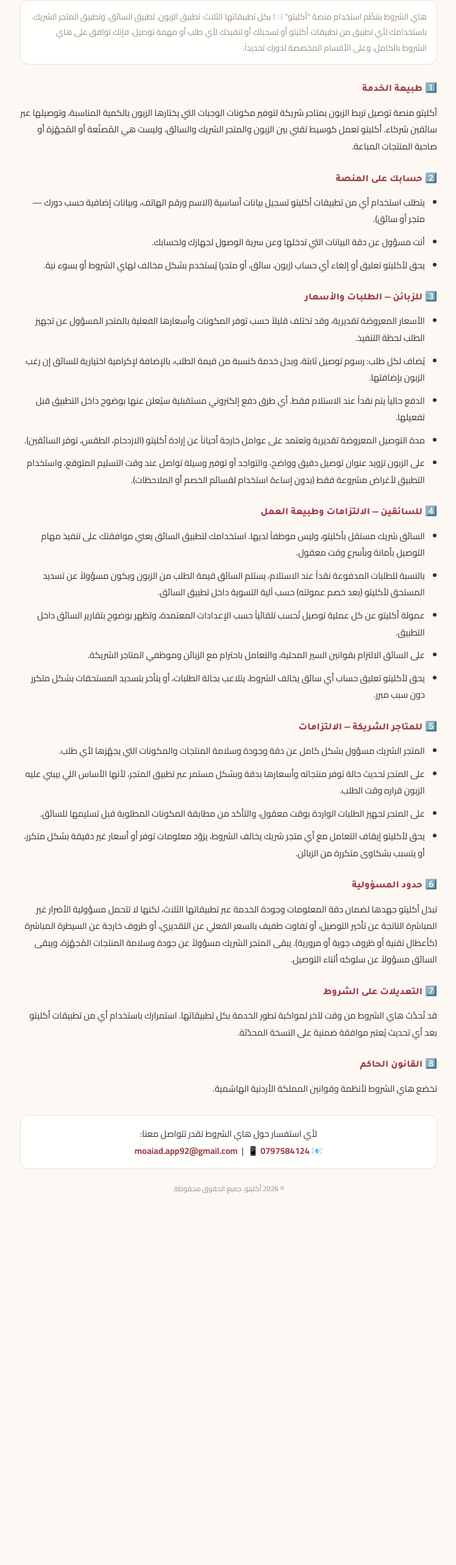
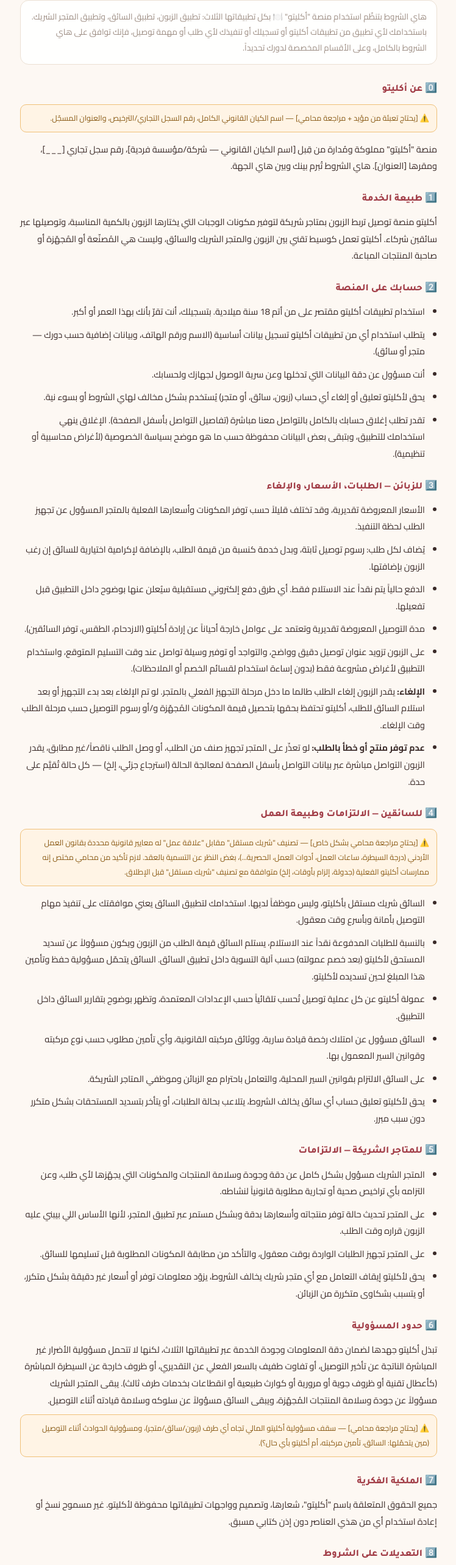
Before and after one commit to moayyad44/akalito, a plain HTML site: page akleto-terms.html in a window 1280 px wide. Shown: the part 194-2760 px from the top of the page at 61% size, without its empty margins (265-1013 px from the left). Before the commit the page ends 2235 px from the top, so only its background shows below. Drawn offline with Linux system fonts and the light colour scheme.

Commit message:
مسودة موسّعة لصفحتي الشروط والخصوصية تحضيراً للمراجعة القانونية — تغطي ثغرات (سن الاستخدام، تصنيف السائقين، مزوّدو خدمة خارجيين، حقوق البيانات، إلخ)

```diff
--- a/akleto-terms.html
+++ b/akleto-terms.html
@@ -52,6 +52,7 @@
   }
   .contact-box a { color: var(--primary); font-weight:700; text-decoration:none; }
   .footer-note { font-size:11.5px; color: var(--text30); text-align:center; margin-top:22px; }
+  .legal-flag { background:#FFF4E5; border:1px solid #F0C078; border-radius:10px; padding:10px 12px; font-size:12.5px; color:#8A5A15; margin:8px 0 14px; }
 </style>
 </head>
 <body>
@@ -62,7 +63,7 @@
   </div>
 
   <div class="content">
-    <div class="updated">آخر تحديث: أغسطس 2026</div>
+    <div class="updated">آخر تحديث: 20 أغسطس 2026 (مسودة تحضيرية — بانتظار مراجعة محامي)</div>
 
     <div class="role-tabs">
       <span class="role-tab" id="tab-customer">🧑 الزبون</span>
@@ -74,50 +75,68 @@
       هاي الشروط بتنظّم استخدام منصة "أكليتو" 🍽️ بكل تطبيقاتها الثلاث: تطبيق الزبون، تطبيق السائق، وتطبيق المتجر الشريك. باستخدامك لأي تطبيق من تطبيقات أكليتو أو تسجيلك أو تنفيذك لأي طلب أو مهمة توصيل، فإنك توافق على هاي الشروط بالكامل، وعلى الأقسام المخصصة لدورك تحديداً.
     </div>
 
+    <h2>0️⃣ عن أكليتو</h2>
+    <div class="legal-flag">⚠️ [يحتاج تعبئة من مؤيد + مراجعة محامي] — اسم الكيان القانوني الكامل، رقم السجل التجاري/الترخيص، والعنوان المسجّل.</div>
+    <p>منصة "أكليتو" مملوكة ومُدارة من قِبل [اسم الكيان القانوني — شركة/مؤسسة فردية]، رقم سجل تجاري [___]، ومقرها [العنوان]. هاي الشروط تُبرم بينك وبين هاي الجهة.</p>
+
     <h2>1️⃣ طبيعة الخدمة</h2>
     <p>أكليتو منصة توصيل تربط الزبون بمتاجر شريكة لتوفير مكونات الوجبات التي يختارها الزبون بالكمية المناسبة، وتوصيلها عبر سائقين شركاء. أكليتو تعمل كوسيط تقني بين الزبون والمتجر الشريك والسائق، وليست هي المُصنّعة أو المُجهّزة أو صاحبة المنتجات المباعة.</p>
 
     <h2>2️⃣ حسابك على المنصة</h2>
     <ul>
+      <li>استخدام تطبيقات أكليتو مقتصر على من أتم 18 سنة ميلادية. بتسجيلك، أنت تقرّ بأنك بهذا العمر أو أكبر.</li>
       <li>يتطلب استخدام أي من تطبيقات أكليتو تسجيل بيانات أساسية (الاسم ورقم الهاتف، وبيانات إضافية حسب دورك — متجر أو سائق).</li>
       <li>أنت مسؤول عن دقة البيانات التي تدخلها وعن سرية الوصول لجهازك ولحسابك.</li>
       <li>يحق لأكليتو تعليق أو إلغاء أي حساب (زبون، سائق، أو متجر) يُستخدم بشكل مخالف لهاي الشروط أو بسوء نية.</li>
+      <li>تقدر تطلب إغلاق حسابك بالكامل بالتواصل معنا مباشرة (تفاصيل التواصل بأسفل الصفحة). الإغلاق ينهي استخدامك للتطبيق، وبتبقى بعض البيانات محفوظة حسب ما هو موضح بسياسة الخصوصية (لأغراض محاسبية أو تنظيمية).</li>
     </ul>
 
-    <h2>3️⃣ للزبائن — الطلبات والأسعار</h2>
+    <h2>3️⃣ للزبائن — الطلبات، الأسعار، والإلغاء</h2>
     <ul>
       <li>الأسعار المعروضة تقديرية، وقد تختلف قليلاً حسب توفر المكونات وأسعارها الفعلية بالمتجر المسؤول عن تجهيز الطلب لحظة التنفيذ.</li>
       <li>يُضاف لكل طلب: رسوم توصيل ثابتة، وبدل خدمة كنسبة من قيمة الطلب، بالإضافة لإكرامية اختيارية للسائق إن رغب الزبون بإضافتها.</li>
       <li>الدفع حالياً يتم نقداً عند الاستلام فقط. أي طرق دفع إلكتروني مستقبلية سيُعلن عنها بوضوح داخل التطبيق قبل تفعيلها.</li>
       <li>مدة التوصيل المعروضة تقديرية وتعتمد على عوامل خارجة أحياناً عن إرادة أكليتو (الازدحام، الطقس، توفر السائقين).</li>
       <li>على الزبون تزويد عنوان توصيل دقيق وواضح، والتواجد أو توفير وسيلة تواصل عند وقت التسليم المتوقع، واستخدام التطبيق لأغراض مشروعة فقط (بدون إساءة استخدام لقسائم الخصم أو الملاحظات).</li>
+      <li><b>الإلغاء:</b> يقدر الزبون إلغاء الطلب طالما ما دخل مرحلة التجهيز الفعلي بالمتجر. لو تم الإلغاء بعد بدء التجهيز أو بعد استلام السائق للطلب، أكليتو تحتفظ بحقها بتحصيل قيمة المكونات المُجهّزة و/أو رسوم التوصيل حسب مرحلة الطلب وقت الإلغاء.</li>
+      <li><b>عدم توفر منتج أو خطأ بالطلب:</b> لو تعذّر على المتجر تجهيز صنف من الطلب، أو وصل الطلب ناقصاً/غير مطابق، يقدر الزبون التواصل مباشرة عبر بيانات التواصل بأسفل الصفحة لمعالجة الحالة (استرجاع جزئي، إلخ) — كل حالة تُقيَّم على حدة.</li>
     </ul>
 
     <h2>4️⃣ للسائقين — الالتزامات وطبيعة العمل</h2>
+    <div class="legal-flag">⚠️ [يحتاج مراجعة محامي بشكل خاص] — تصنيف "شريك مستقل" مقابل "علاقة عمل" له معايير قانونية محددة بقانون العمل الأردني (درجة السيطرة، ساعات العمل، أدوات العمل، الحصرية...)، بغض النظر عن التسمية بالعقد. لازم تأكيد من محامي مختص إنه ممارسات أكليتو الفعلية (جدولة، إلزام بأوقات، إلخ) متوافقة مع تصنيف "شريك مستقل" قبل الإطلاق.</div>
     <ul>
       <li>السائق شريك مستقل بأكليتو، وليس موظفاً لديها. استخدامك لتطبيق السائق يعني موافقتك على تنفيذ مهام التوصيل بأمانة وبأسرع وقت معقول.</li>
-      <li>بالنسبة للطلبات المدفوعة نقداً عند الاستلام، يستلم السائق قيمة الطلب من الزبون ويكون مسؤولاً عن تسديد المستحق لأكليتو (بعد خصم عمولته) حسب آلية التسوية داخل تطبيق السائق.</li>
+      <li>بالنسبة للطلبات المدفوعة نقداً عند الاستلام، يستلم السائق قيمة الطلب من الزبون ويكون مسؤولاً عن تسديد المستحق لأكليتو (بعد خصم عمولته) حسب آلية التسوية داخل تطبيق السائق. السائق يتحمّل مسؤولية حفظ وتأمين هذا المبلغ لحين تسديده لأكليتو.</li>
       <li>عمولة أكليتو عن كل عملية توصيل تُحسب تلقائياً حسب الإعدادات المعتمدة، وتظهر بوضوح بتقارير السائق داخل التطبيق.</li>
+      <li>السائق مسؤول عن امتلاك رخصة قيادة سارية، ووثائق مركبته القانونية، وأي تأمين مطلوب حسب نوع مركبته وقوانين السير المعمول بها.</li>
       <li>على السائق الالتزام بقوانين السير المحلية، والتعامل باحترام مع الزبائن وموظفي المتاجر الشريكة.</li>
       <li>يحق لأكليتو تعليق حساب أي سائق يخالف الشروط، يتلاعب بحالة الطلبات، أو يتأخر بتسديد المستحقات بشكل متكرر دون سبب مبرر.</li>
     </ul>
 
     <h2>5️⃣ للمتاجر الشريكة — الالتزامات</h2>
     <ul>
-      <li>المتجر الشريك مسؤول بشكل كامل عن دقة وجودة وسلامة المنتجات والمكونات التي يجهّزها لأي طلب.</li>
+      <li>المتجر الشريك مسؤول بشكل كامل عن دقة وجودة وسلامة المنتجات والمكونات التي يجهّزها لأي طلب، وعن التزامه بأي تراخيص صحية أو تجارية مطلوبة قانونياً لنشاطه.</li>
       <li>على المتجر تحديث حالة توفر منتجاته وأسعارها بدقة وبشكل مستمر عبر تطبيق المتجر، لأنها الأساس اللي بيبني عليه الزبون قراره وقت الطلب.</li>
       <li>على المتجر تجهيز الطلبات الواردة بوقت معقول، والتأكد من مطابقة المكونات المطلوبة قبل تسليمها للسائق.</li>
       <li>يحق لأكليتو إيقاف التعامل مع أي متجر شريك يخالف الشروط، يزوّد معلومات توفر أو أسعار غير دقيقة بشكل متكرر، أو يتسبب بشكاوى متكررة من الزبائن.</li>
     </ul>
 
     <h2>6️⃣ حدود المسؤولية</h2>
-    <p>تبذل أكليتو جهدها لضمان دقة المعلومات وجودة الخدمة عبر تطبيقاتها الثلاث، لكنها لا تتحمل مسؤولية الأضرار غير المباشرة الناتجة عن تأخير التوصيل، أو تفاوت طفيف بالسعر الفعلي عن التقديري، أو ظروف خارجة عن السيطرة المباشرة (كأعطال تقنية أو ظروف جوية أو مرورية). يبقى المتجر الشريك مسؤولاً عن جودة وسلامة المنتجات المُجهّزة، ويبقى السائق مسؤولاً عن سلوكه أثناء التوصيل.</p>
+    <p>تبذل أكليتو جهدها لضمان دقة المعلومات وجودة الخدمة عبر تطبيقاتها الثلاث، لكنها لا تتحمل مسؤولية الأضرار غير المباشرة الناتجة عن تأخير التوصيل، أو تفاوت طفيف بالسعر الفعلي عن التقديري، أو ظروف خارجة عن السيطرة المباشرة (كأعطال تقنية أو ظروف جوية أو مرورية أو كوارث طبيعية أو انقطاعات بخدمات طرف ثالث). يبقى المتجر الشريك مسؤولاً عن جودة وسلامة المنتجات المُجهّزة، ويبقى السائق مسؤولاً عن سلوكه وسلامة قيادته أثناء التوصيل.</p>
+    <div class="legal-flag">⚠️ [يحتاج مراجعة محامي] — سقف مسؤولية أكليتو المالي تجاه أي طرف (زبون/سائق/متجر)، ومسؤولية الحوادث أثناء التوصيل (مين يتحمّلها: السائق، تأمين مركبته، أم أكليتو بأي حال؟).</div>
 
-    <h2>7️⃣ التعديلات على الشروط</h2>
+    <h2>7️⃣ الملكية الفكرية</h2>
+    <p>جميع الحقوق المتعلقة باسم "أكليتو"، شعارها، وتصميم وواجهات تطبيقاتها محفوظة لأكليتو. غير مسموح نسخ أو إعادة استخدام أي من هذي العناصر دون إذن كتابي مسبق.</p>
+
+    <h2>8️⃣ التعديلات على الشروط</h2>
     <p>قد تُحدَّث هاي الشروط من وقت لآخر لمواكبة تطور الخدمة بكل تطبيقاتها. استمرارك باستخدام أي من تطبيقات أكليتو بعد أي تحديث يُعتبر موافقة ضمنية على النسخة المحدّثة.</p>
 
-    <h2>8️⃣ القانون الحاكم</h2>
-    <p>تخضع هاي الشروط لأنظمة وقوانين المملكة الأردنية الهاشمية.</p>
+    <h2>9️⃣ القانون الحاكم وتسوية النزاعات</h2>
+    <p>تخضع هاي الشروط لأنظمة وقوانين المملكة الأردنية الهاشمية، وتختص محاكم [يُحدَّد لاحقاً — عادة محل إقامة الشركة] بالنظر بأي نزاع ينشأ عنها.</p>
+    <div class="legal-flag">⚠️ [يحتاج مراجعة محامي] — تحديد المحكمة المختصة بالضبط، وهل يُفضَّل إضافة بند تسوية ودّية/وساطة قبل اللجوء للقضاء.</div>
+
+    <h2>🔟 قابلية الفصل</h2>
+    <p>لو تبيّن إن أي بند من هاي الشروط غير قابل للتطبيق أو مخالف لقانون معمول به، يبقى باقي البنود سارياً ونافذاً بالكامل.</p>
 
     <div class="contact-box">
       لأي استفسار حول هاي الشروط تقدر تتواصل معنا:<br>
```
